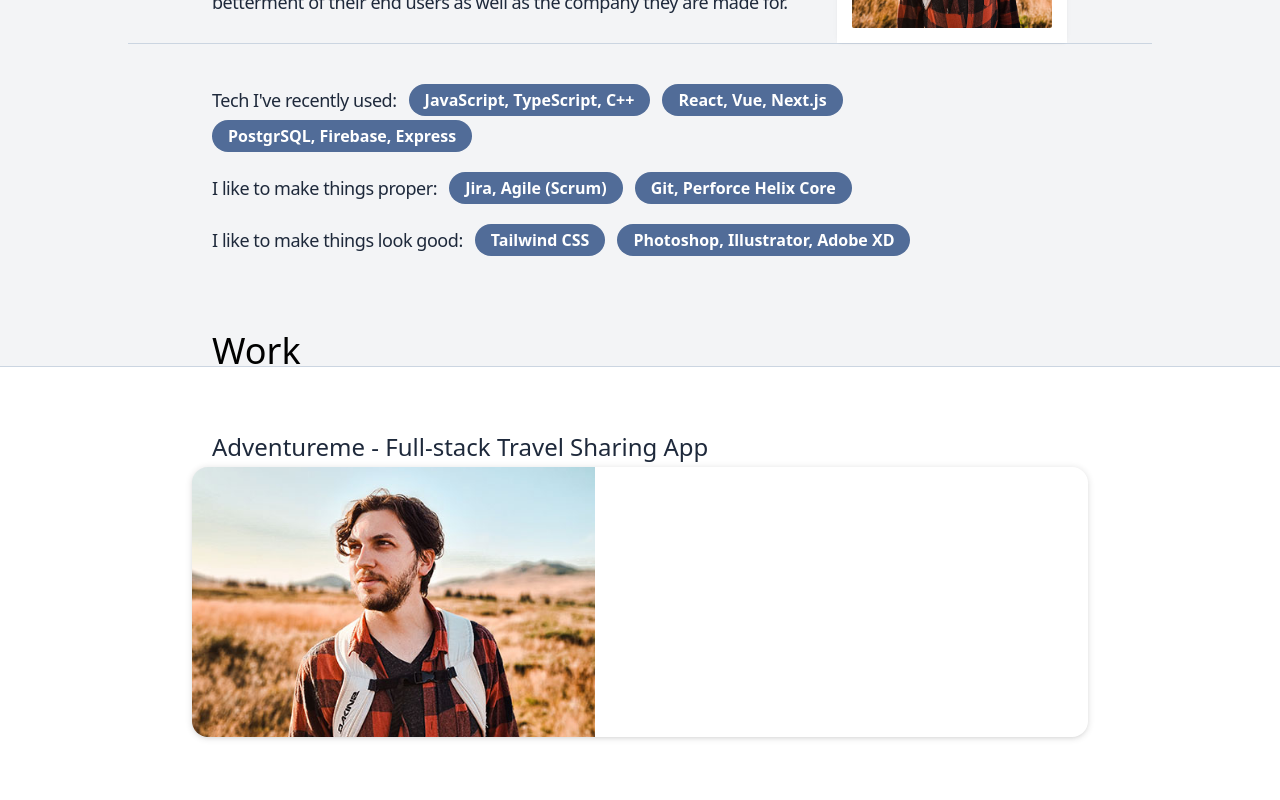
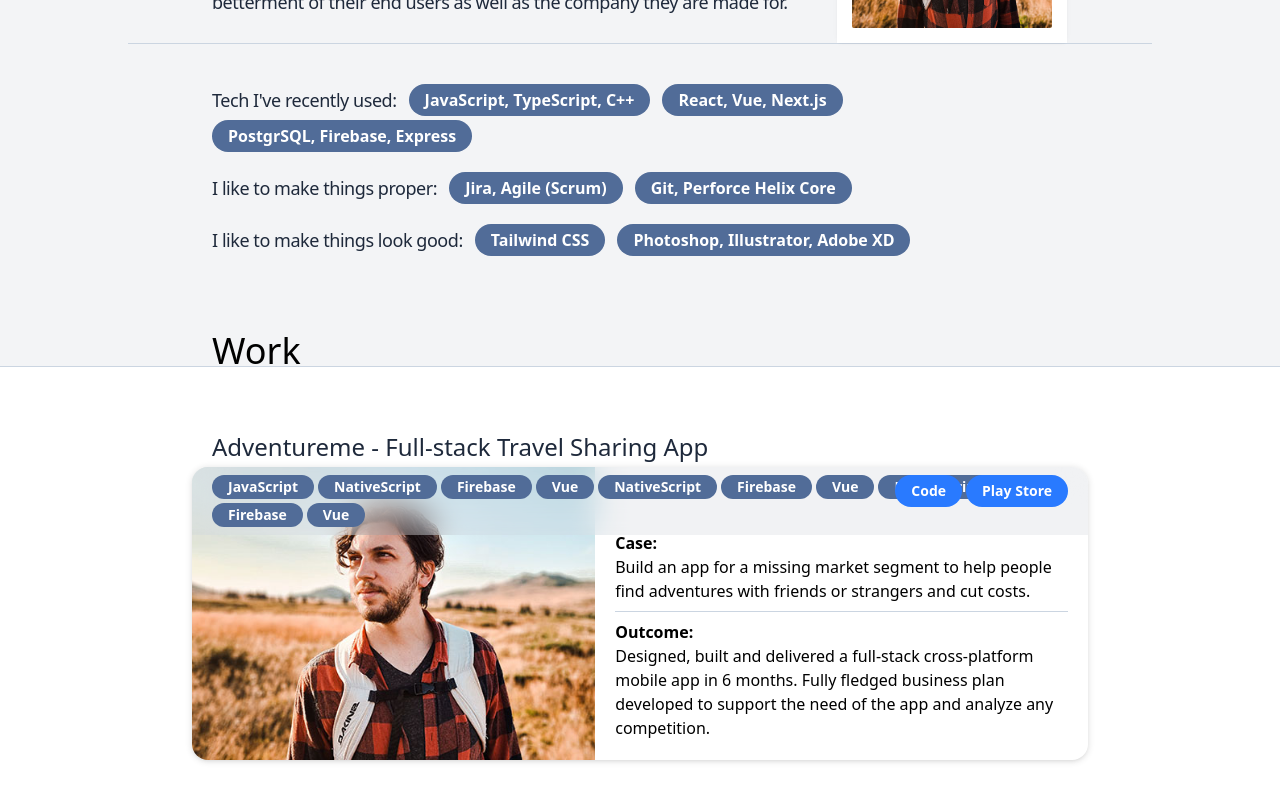
Before and after one commit to Piperapk/pipera-portfolio, a Next.js app: page / in a window 1280 px wide. Shown: the part 880-1680 px from the top of the page. Before the commit the page ends 1657 px from the top, so only its background shows below. Built offline with nearby package versions, Linux system fonts and the light colour scheme.

Commit message:
More work on the card container done

```diff
--- a/components/Button_Badge.tsx
+++ b/components/Button_Badge.tsx
@@ -3,16 +3,26 @@ import React, { Fragment } from "react";
 interface Props {
     text: string,
     textSize?: string,
+
+    paddingX?: string,
+    paddingY?: string,
+
     bgColor?: string
 }
 
 //Tailwind based component
-const Button_Badge = ({text, textSize ="text-base",bgColor = "bg-slate-600"}:Props) => {
+const Button_Badge = ({
+    text,
+    textSize = "text-base",
+    paddingX = "px-4",
+    paddingY = "py-1",
+    bgColor = "bg-slate-600"
+}:Props) => {
 
     return(
         <Fragment>
             <button className={`${bgColor}
-            text-white ${textSize} font-semibold px-4 py-1 rounded-3xl text-left`}>
+            text-white ${textSize} font-semibold ${paddingX} ${paddingY} rounded-3xl text-left`}>
             {text}
             </button>
         </Fragment>
--- /dev/null
+++ b/components/Button_Badge_Array.tsx
@@ -0,0 +1,34 @@
+import React, { Fragment } from "react";
+import Button_Badge from "./Button_Badge";
+
+interface Props {
+    texts: string[],
+    textSize?: string,
+
+    paddingX?: string,
+    paddingY?: string,
+
+    bgColor?: string
+}
+
+const Button_Badge_Array = ({
+    texts,
+    textSize = "text-base",
+    paddingX = "px-4",
+    paddingY = "py-1",
+    bgColor = "bg-slate-600"
+}: Props) => {
+    console.log(texts)
+
+    return(
+        <Fragment>
+            {
+                texts.map((text, i) => (
+                    <Button_Badge text={text} bgColor={bgColor} textSize={textSize} paddingX={paddingX} paddingY={paddingY} key={i}/>
+                ))
+            }
+        </Fragment>
+    )
+}
+
+export default Button_Badge_Array;
--- a/components/Work.tsx
+++ b/components/Work.tsx
@@ -1,5 +1,7 @@
 import React, { Fragment } from "react";
 import Image from "next/image";
+import Button_Badge from "./Button_Badge";
+import Button_Badge_Array from "./Button_Badge_Array";
 
 interface Props {
     containerWidth?: string
@@ -24,17 +26,45 @@ const Work = (props: Props) => {
 
                     <div className="relative">
                         <div className="flex flex-wrap">
-                            <div className="flex-auto basis-[395px] sm:basis-[45%] h-[270px]
+
+
+                            <div className="h-40 bg-red-300">
+                                <div className="flex-auto min-w-full min-h-max absolute bg-gray-300/30 z-10
+                                rounded-t-2xl backdrop-blur-lg">
+                                    <div className="min-h-[48px] flex flex-wrap justify-start items-center px-5 py-2 gap-1">
+                                        <Button_Badge_Array texts={["JavaScript", "NativeScript", "Firebase", "Vue", "NativeScript", "Firebase", "Vue", "NativeScript", "Firebase", "Vue"]} bgColor="bg-secondary" textSize="text-sm" paddingY="py-[2px]"/>
+                                    </div>
+                                </div>
+                                <div className="flex-auto min-w-full min-h-max absolute z-10
+                                rounded-t-2xl">
+                                    <div className="min-h-[48px] flex flex-wrap justify-end items-center px-5 py-2 gap-1 ">
+                                        <Button_Badge_Array texts={["Code", "Play Store"]} bgColor="bg-primary" textSize="text-sm" paddingY="py-1.5"/>
+                                    </div>
+                                </div>
+                            </div>
+
+
+                            <div className="flex-auto basis-[395px] sm:basis-[45%]
                             rounded-t-2xl sm:rounded-l-2xl sm:rounded-r-none
                             overflow-hidden flex justify-center items-stretch">
                                 <Image src="/media/profile_picture_500x.jpg" alt="work project" height="500" width="700" className="object-cover"/>
                             </div>
-                            <div className="flex-auto basis-[480px] sm:basis-[55%] h-[270px] bg-white
-                            rounded-b-2xl sm:rounded-r-2xl sm:rounded-l-none">
+                            <div className="flex-auto basis-[480px] sm:basis-[55%]  bg-white
+                            rounded-b-2xl sm:rounded-r-2xl sm:rounded-l-none
+                            p-5 pt-20 md:pt-16">
+                                <span className="font-bold text-base">Case: </span>
+                                <p className="text-base whitespace-pre-line">
+                                Build an app for a missing market segment to help people find adventures with friends or strangers and cut costs.
+                                </p>
+                                <div className="border-t border-slate-300 my-2"/>
+                                <span className="font-bold text-base">Outcome: </span>
+                                <p className="text-base whitespace-pre-line">
+                                Designed, built and delivered a full-stack cross-platform mobile app in 6 months. Fully fledged business plan developed to support the need of the app and analyze any competition.
+                                </p>
 
                             </div>
                         </div>
-                        <div className="flex-auto basis-[100%] h-[270px] absolute inset-0
+                        <div className="flex-auto basis-[100%] absolute inset-0
                         shadow-md-center rounded-2xl "/>
                     </div>
 
```
Also changed, not shown: 1 other file (tests, documents, lock files or other folders).
